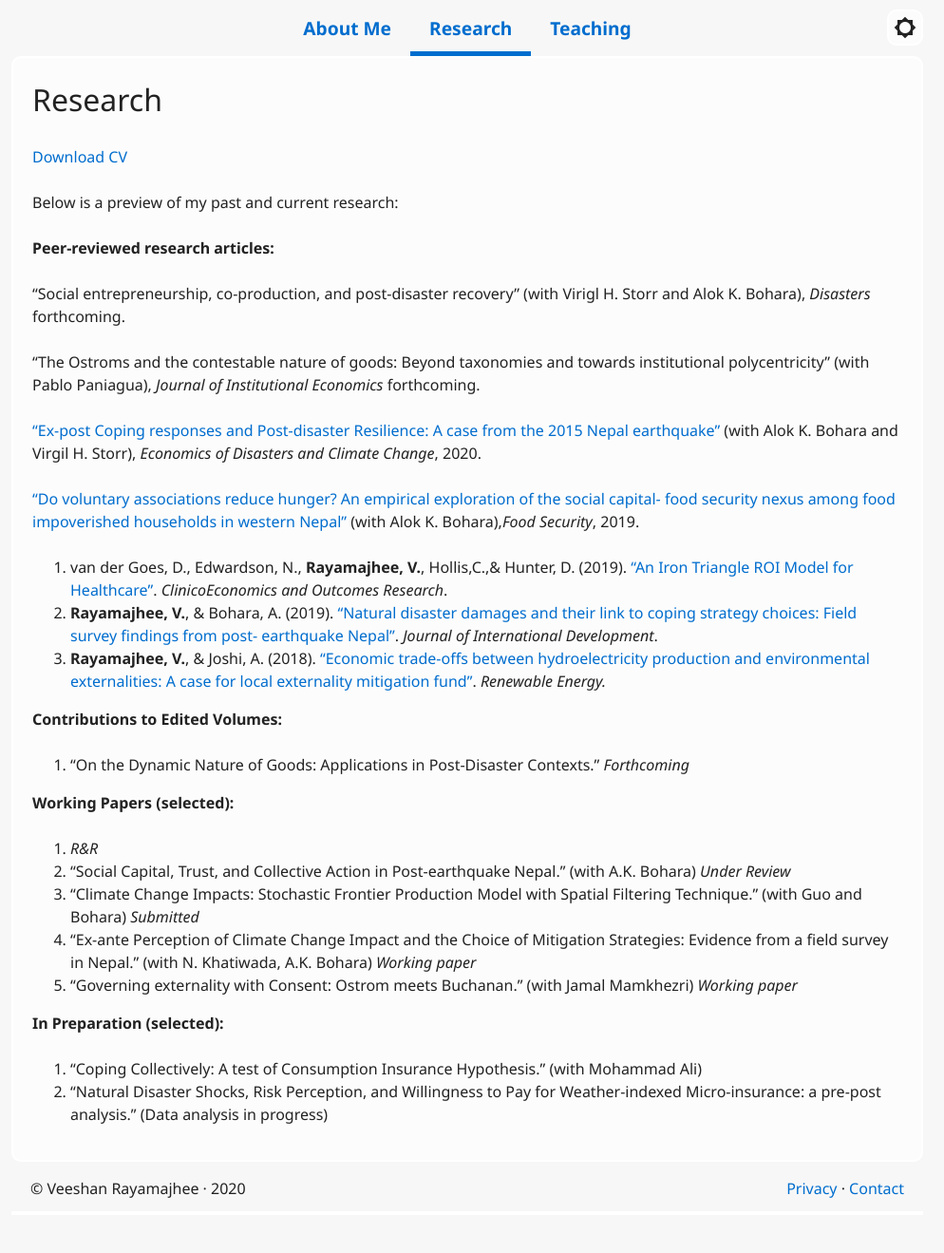
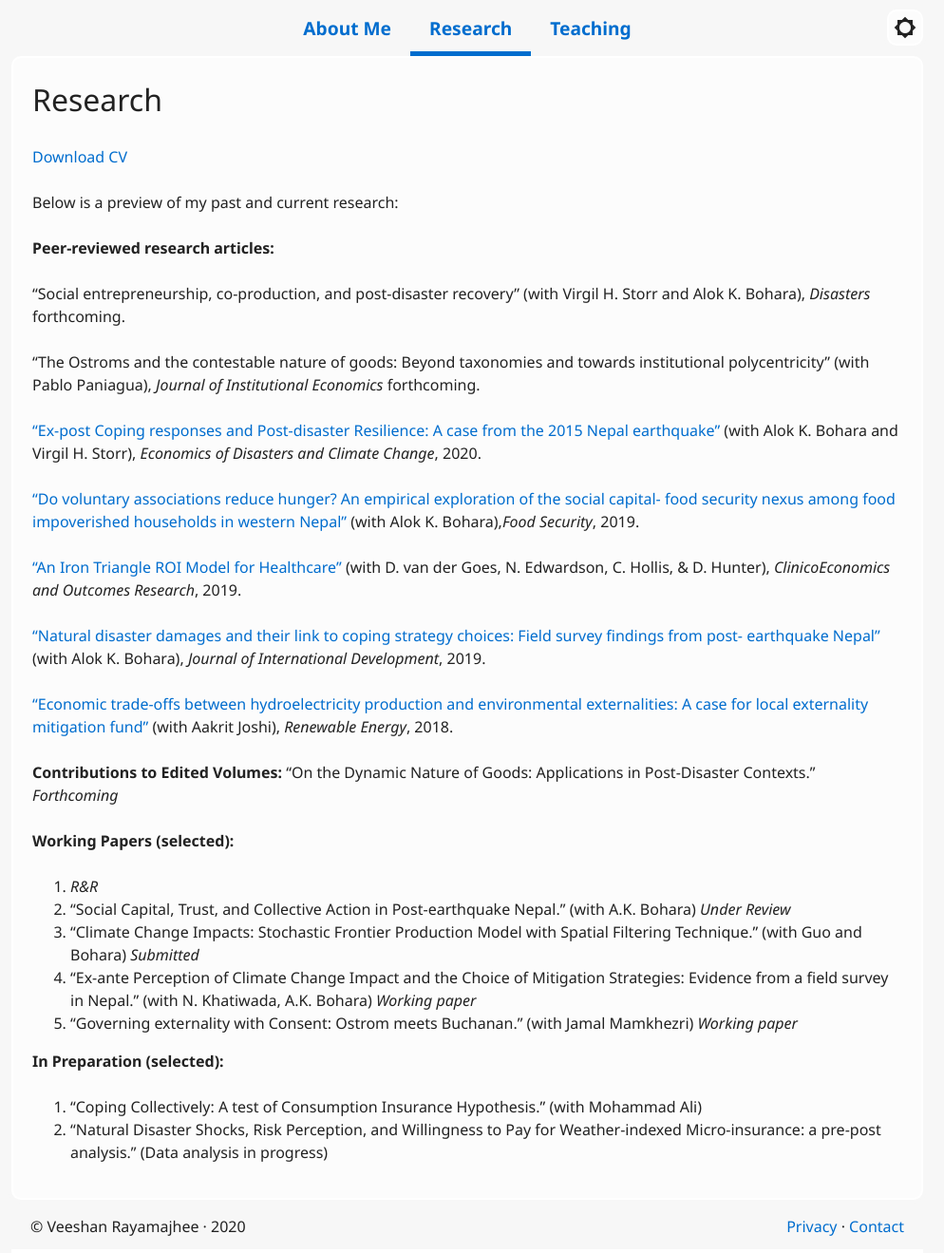
Before and after one commit to veeshanr/veeshanr.github.io, a Jekyll site: the page built from pages/research.md, in a window 1280 px wide. Shown: the whole page at 95% size, without its empty margins (148-1142 px from the left). Built offline with Jekyll 4.4.1, drawn with Linux system fonts in a browser that asks for light colours; before the commit the page ends 1279 px from its top, so only the background shows below that.

Commit message:
Update research.md

```diff
--- a/pages/research.md
+++ b/pages/research.md
@@ -11,7 +11,7 @@ Below is a preview of my past and current research:
 
 **Peer-reviewed research articles:**
 
-“Social entrepreneurship, co-production, and post-disaster recovery” (with Virigl H. Storr and Alok K. Bohara), *Disasters* forthcoming.
+“Social entrepreneurship, co-production, and post-disaster recovery” (with Virgil H. Storr and Alok K. Bohara), *Disasters* forthcoming.
 
 “The Ostroms and the contestable nature of goods: Beyond taxonomies and towards institutional polycentricity” (with Pablo Paniagua), *Journal of Institutional Economics* forthcoming.
 
@@ -19,12 +19,14 @@ Below is a preview of my past and current research:
 
 [“Do voluntary associations reduce hunger? An empirical exploration of the social  capital- food security nexus among food impoverished households in western Nepal”] [4] (with Alok K. Bohara),*Food Security*, 2019.
 
-3. van der Goes, D., Edwardson, N., **Rayamajhee, V.**, Hollis,C.,& Hunter, D. (2019). [“An Iron Triangle ROI Model for Healthcare”] [3]. *ClinicoEconomics and Outcomes Research*.
-2. **Rayamajhee, V.**, & Bohara, A. (2019). [“Natural disaster damages and their link to coping strategy choices: Field survey findings from post- earthquake Nepal”] [1]. *Journal of International Development*.
-1. **Rayamajhee, V.**, & Joshi, A. (2018). [“Economic trade-offs between hydroelectricity production and environmental externalities: A case for local externality mitigation fund”][2]. *Renewable Energy.*
+[“An Iron Triangle ROI Model for Healthcare”] [3] (with D. van der Goes, N. Edwardson, C. Hollis, & D. Hunter), *ClinicoEconomics and Outcomes Research*, 2019.
+
+[“Natural disaster damages and their link to coping strategy choices: Field survey findings from post- earthquake Nepal”] [1] (with Alok K. Bohara), *Journal of International Development*, 2019.
+
+[“Economic trade-offs between hydroelectricity production and environmental externalities: A case for local externality mitigation fund”][2] (with Aakrit Joshi), *Renewable Energy*, 2018.
 
 **Contributions to Edited Volumes:**
-1. “On the Dynamic Nature of Goods: Applications in Post-Disaster Contexts.” *Forthcoming*
+“On the Dynamic Nature of Goods: Applications in Post-Disaster Contexts.” *Forthcoming*
 
 
 **Working Papers (selected):**
```
